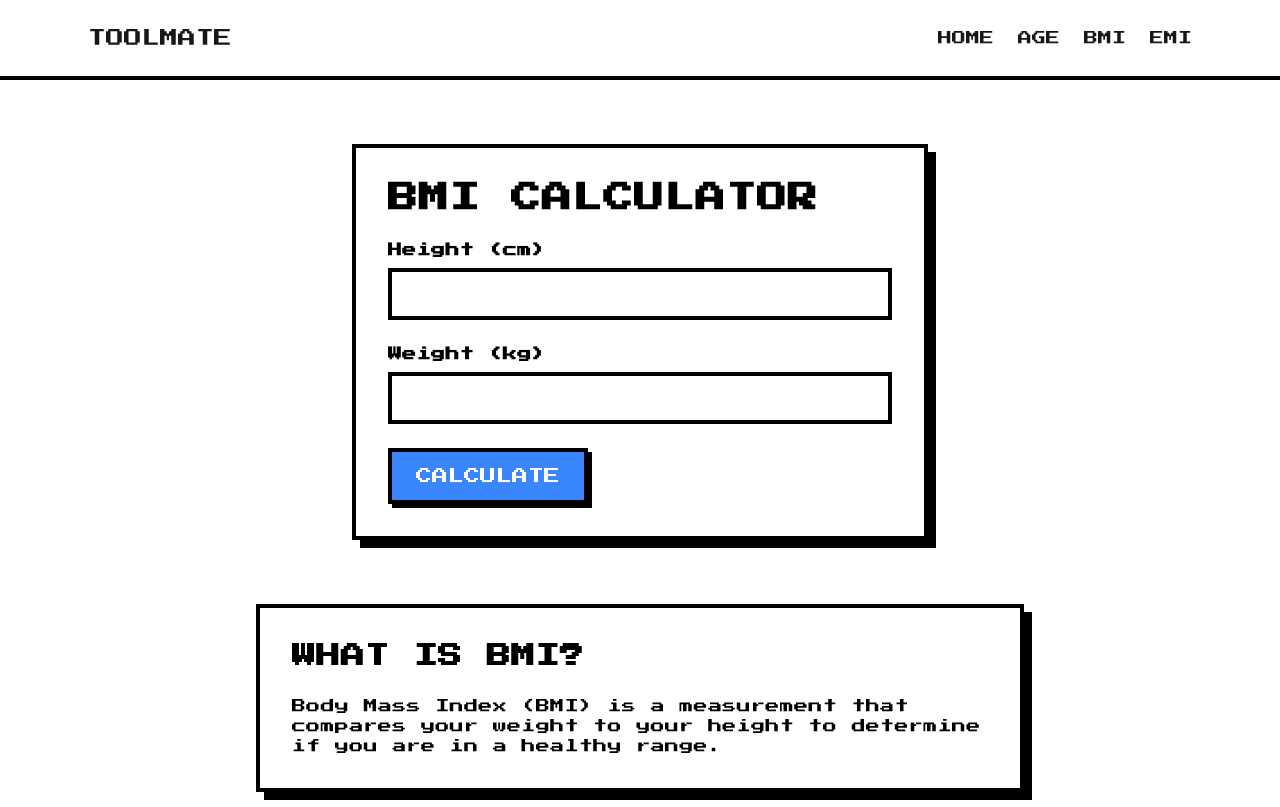
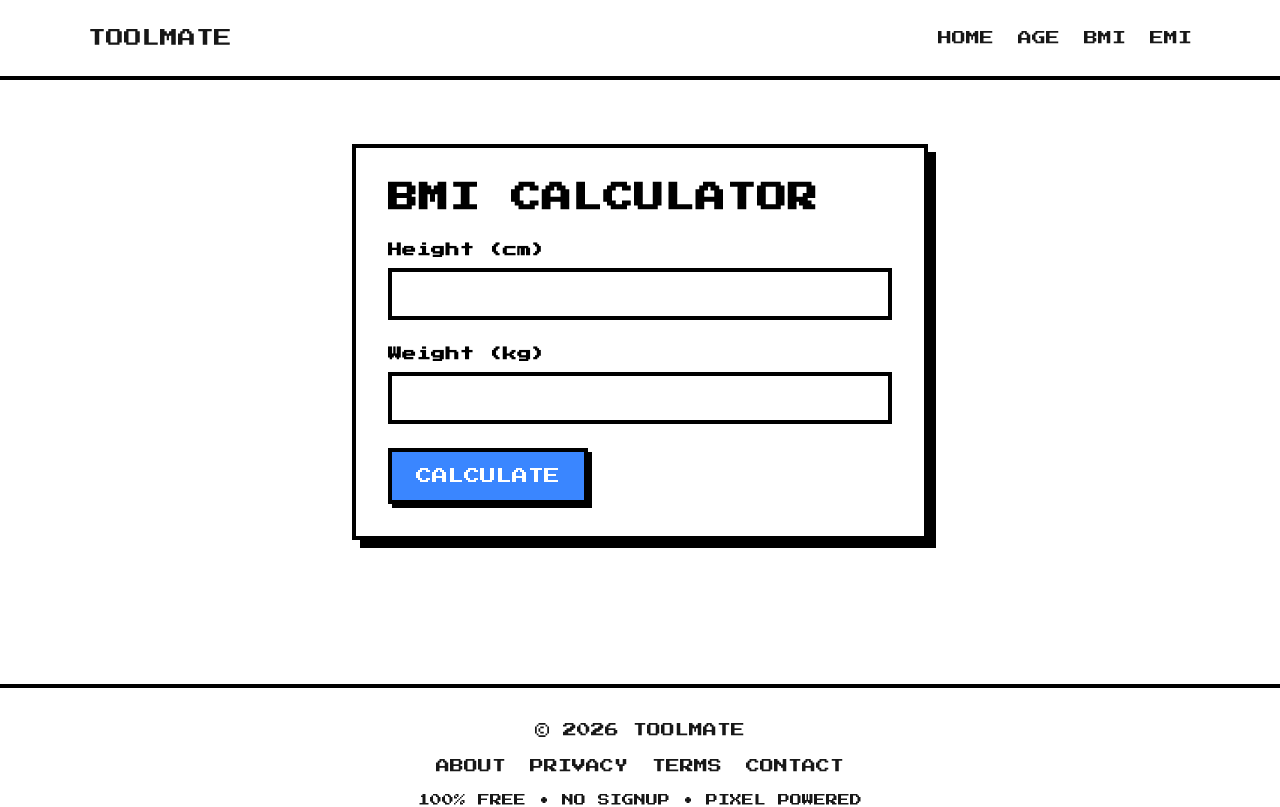
Before and after one commit to turtle-t/toolmate, a Next.js app: page /bmi-calculator in a window 1280 px wide. Shown: the top 807 px of the page. Built offline with nearby package versions, Linux system fonts and the light colour scheme.

Commit message:
Update page.tsx

```diff
--- a/app/bmi-calculator/page.tsx
+++ b/app/bmi-calculator/page.tsx
@@ -1,25 +1,18 @@
 import type { Metadata } from "next";
 import Link from "next/link";
-import BMICalculator from "./BMICalculator"; // CORRECTED THIS LINE
+import BMICalculator from "./BMICalculator"; // Make sure this says BMI, not EMI
 
 export const metadata: Metadata = {
   title: "BMI Calculator - Calculate Body Mass Index",
-  description: "Free BMI calculator to check your Body Mass Index based on height and weight.",
+  description: "Free BMI calculator to check your Body Mass Index.",
 };
 
 export default function Page() {
   return (
     <div className="space-y-16">
-      <BMICalculator /> {/* CORRECTED THIS LINE */}
+      <BMICalculator /> {/* Make sure this says BMI, not EMI */}
 
-      <div className="max-w-3xl mx-auto bg-white border-4 border-black p-8 shadow-[8px_8px_0px_#000] text-sm space-y-6 text-black tracking-wide">
-        <h2 className="text-2xl font-bold uppercase">What is BMI?</h2>
-        <p>
-          Body Mass Index (BMI) is a measurement that compares your weight
-          to your height to determine if you are in a healthy range.
-        </p>
-        {/* ... the rest of your SEO content ... */}
-      </div>
+      {/* Your SEO text below... */}
     </div>
   );
 }
```
